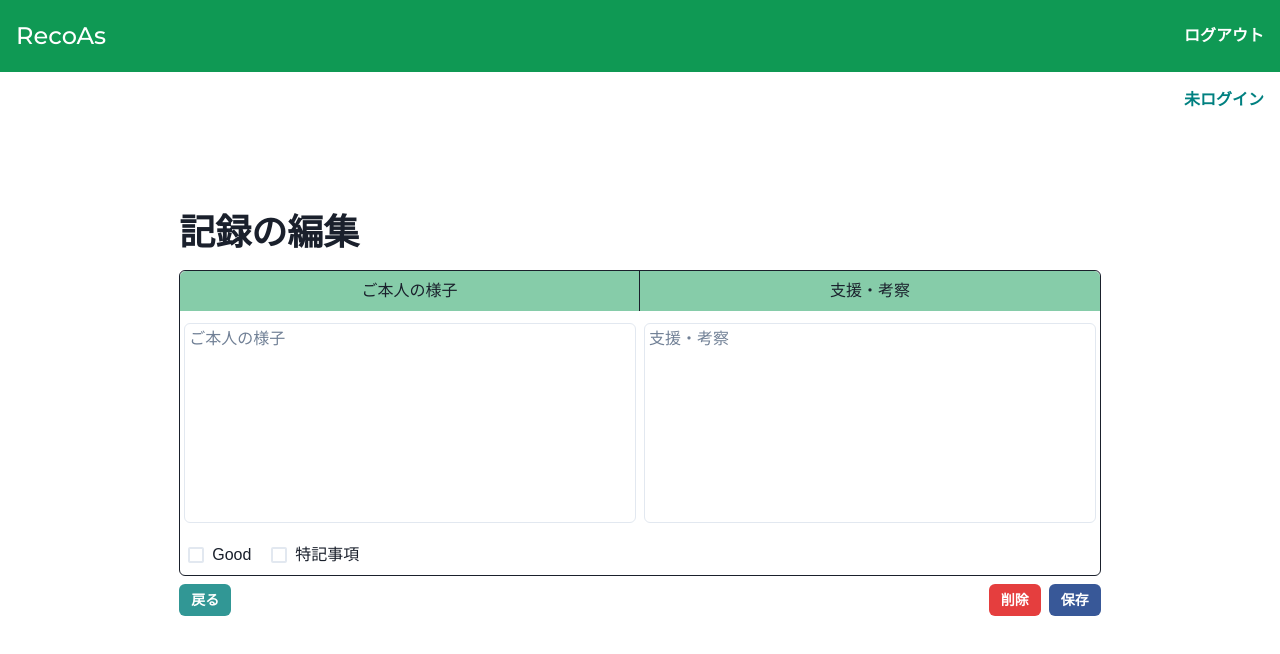
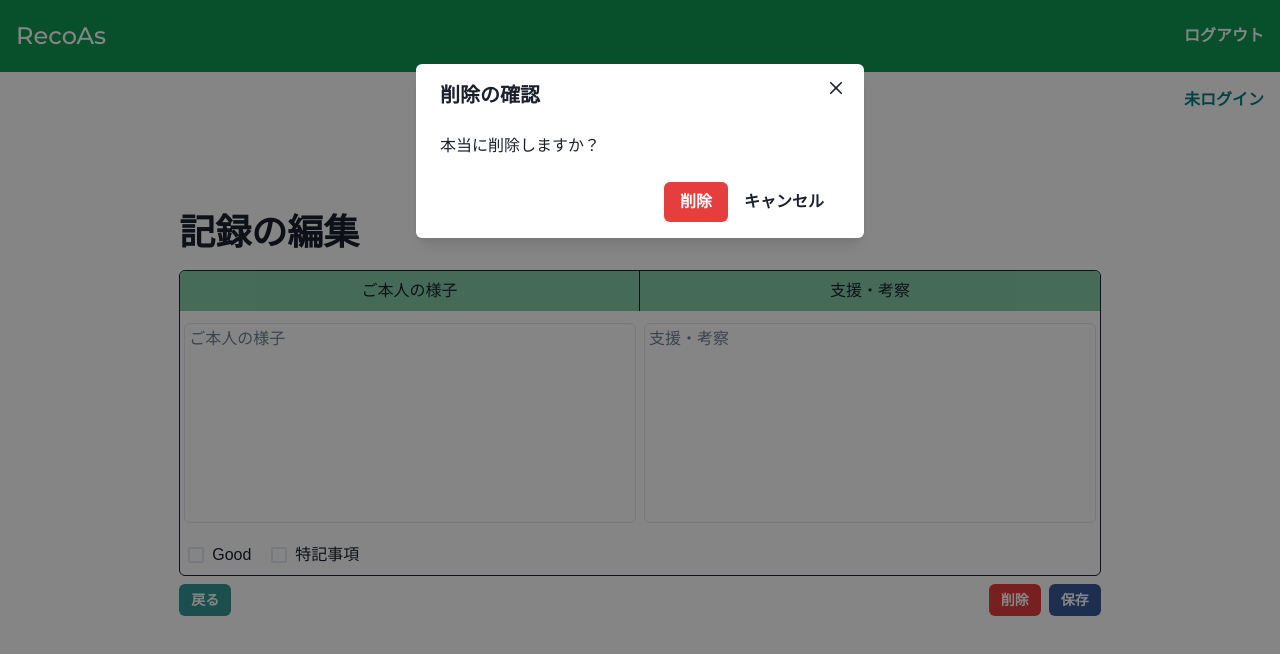
Before and after one commit to okaken2022/recoas, a Next.js app: page /customers/1/records/1/edit in a window 1280 px wide. Both pictures are taken after a click on the button "削除". Shown: the top 654 px of the page. Built offline with nearby package versions, Linux system fonts and the light colour scheme; no server answers; the database is empty; a web font is replaced by a local one.

Commit message:
削除の際にモーダルで確認

```diff
--- a/pages/customers/[id]/records/[date]/edit/index.tsx
+++ b/pages/customers/[id]/records/[date]/edit/index.tsx
@@ -6,9 +6,16 @@ import {
   Button,
   Checkbox,
   Stack,
-  useDisclosure,
   Textarea,
   useToast,
+  Modal,
+  ModalOverlay,
+  ModalContent,
+  ModalHeader,
+  ModalCloseButton,
+  ModalBody,
+  ModalFooter,
+  useDisclosure
 } from '@chakra-ui/react';
 import { useAuth, db, AuthContext } from '@/hooks/firebase';
 import { NextRouter, useRouter } from 'next/router';
@@ -26,6 +33,7 @@ import { fetchCustomer } from '@/utils/fetchCustomer';
 import { SubmitHandler, useForm } from 'react-hook-form';
 import Link from 'next/link';
 
+
 export default function RecordPage() {
   {
     /* useForm */
@@ -39,9 +47,11 @@ export default function RecordPage() {
   } = useForm<SingleRecord>();
 
   {
-    /* toast */
+    /* toast, modal */
   }
   const toast = useToast();
+  const { isOpen, onOpen, onClose } = useDisclosure();
+
   {
     /* state */
   }
@@ -169,6 +179,14 @@ export default function RecordPage() {
     }
   };
 
+  {
+    /* singleRecord削除 */
+  }
+  const openDeleteModal = async () => {
+    // モーダルを開く
+    onOpen();
+  };
+
   const handleDelete = async (docId :string) => {
   try {
     const singleRecordRef = doc(
@@ -269,9 +287,28 @@ export default function RecordPage() {
               戻る
             </Button>
             <Spacer />
-            <Button size="sm" colorScheme="red" onClick={() => handleDelete(docId as string)}>
+
+            <Button size="sm" colorScheme="red" onClick={openDeleteModal}>
               削除
             </Button>
+
+            <Modal isOpen={isOpen} onClose={onClose}>
+              <ModalOverlay />
+              <ModalContent>
+                <ModalHeader>削除の確認</ModalHeader>
+                <ModalCloseButton />
+                <ModalBody>本当に削除しますか？</ModalBody>
+                <ModalFooter>
+                  <Button colorScheme="red" onClick={() => handleDelete(docId as string)}>
+                    削除
+                  </Button>
+                  <Button variant="ghost" onClick={onClose}>
+                    キャンセル
+                  </Button>
+                </ModalFooter>
+              </ModalContent>
+            </Modal>
+
             <Button
               ml='2'
               size='sm'
```
